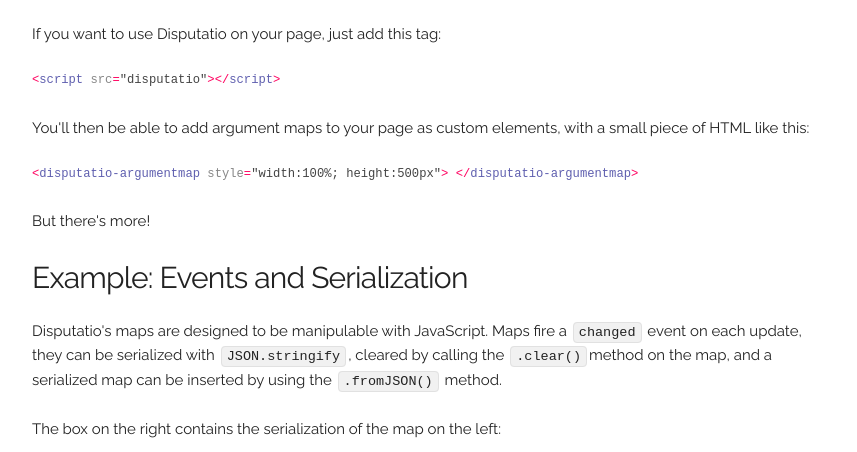
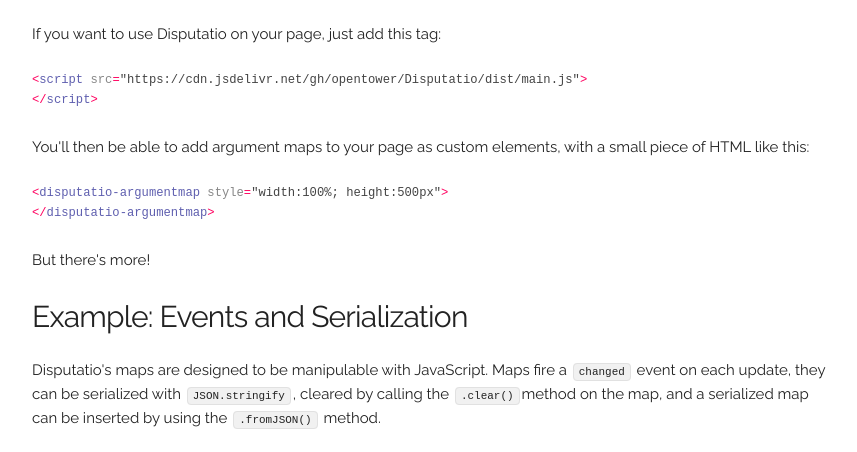
Before and after one commit to opentower/Disputatio, a website built with webpack: page index.html in a window 1280 px wide. Shown: the part 1084-1536 px from the top of the page, without its empty margins (208-1065 px from the left). Built offline with nearby package versions, Linux system fonts and the light colour scheme; a web font is replaced by a local one.

Commit message:
A few more minor tweaks to index.html

```diff
--- a/index.html
+++ b/index.html
@@ -7,7 +7,6 @@
         <link rel="preconnect" href="https://fonts.gstatic.com">
         <link href="https://fonts.googleapis.com/css2?family=Vesper+Libre&display=swap" rel="stylesheet">
         <link href="https://fonts.googleapis.com/css2?family=Raleway&display=swap" rel="stylesheet">
-        <link rel="stylesheet" href="https://cdn.jsdelivr.net/npm/normalize-css@2.3.1/normalize.css">
         <link rel="stylesheet" href="https://cdnjs.cloudflare.com/ajax/libs/skeleton/2.0.4/skeleton.min.css" type="text/css" media="screen" title="no title" charset="utf-8">
         <script src="https://cdn.jsdelivr.net/gh/Bernardo-Castilho/dragdroptouch/DragDropTouch.js"></script>
         <script charset="utf-8" src="./dist/main.js"></script>
@@ -60,12 +59,14 @@
             <p>If you want to use Disputatio on your page, just add this tag:</p>
 
 <pre>
-<span class="Function">&lt;</span><span class="Statement">script</span><span class="Function"> </span><span class="Type">src</span><span class="Function">=</span><span class="String">&quot;disputatio&quot;</span><span class="Function">&gt;</span><span class="Identifier">&lt;/</span><span class="Statement">script</span><span class="Identifier">&gt;</span></pre>
+<span class="Function">&lt;</span><span class="Statement">script</span><span class="Function"> </span><span class="Type">src</span><span class="Function">=</span><span class="String">&quot;https://cdn.jsdelivr.net/gh/opentower/Disputatio/dist/main.js&quot;</span><span class="Function">&gt;</span>
+<span class="Identifier">&lt;/</span><span class="Statement">script</span><span class="Identifier">&gt;</span></pre>
 
             <p>You'll then be able to add argument maps to your page as custom elements, with a small piece of HTML like this:</p>
 
 <pre>
-</span><span class="Function">&lt;</span><span class="Statement">disputatio-argumentmap</span><span class="Function"> </span><span class="Type">style</span><span class="Function">=</span><span class="String">&quot;width:100%; height:500px&quot;</span><span class="Function">&gt;</span> <span class="Identifier">&lt;/</span><span class="Statement">disputatio-argumentmap</span><span class="Identifier">&gt;</span></pre>
+</span><span class="Function">&lt;</span><span class="Statement">disputatio-argumentmap</span><span class="Function"> </span><span class="Type">style</span><span class="Function">=</span><span class="String">&quot;width:100%; height:500px&quot;</span><span class="Function">&gt;</span>
+<span class="Identifier">&lt;/</span><span class="Statement">disputatio-argumentmap</span><span class="Identifier">&gt;</span></pre>
             <p>But there's more!</p>
             <h4>
                 Example: Events and Serialization
@@ -218,7 +219,8 @@
         </div>
         <p>An argument map that handles drop events like this can be created with the HTML:</p>
 <pre>
-</span><span class="Function">&lt;</span><span class="Statement">disputatio-scaffolded-map</span><span class="Function"> </span><span class="Type">style</span><span class="Function">=</span><span class="String">&quot;width:100%; height:500px&quot;</span><span class="Function">&gt;</span> <span class="Identifier">&lt;/</span><span class="Statement">disputatio-scaffolded-map</span><span class="Identifier">&gt;</span></pre>
+</span><span class="Function">&lt;</span><span class="Statement">disputatio-scaffolded-map</span><span class="Function"> </span><span class="Type">style</span><span class="Function">=</span><span class="String">&quot;width:100%; height:500px&quot;</span><span class="Function">&gt;</span>
+<span class="Identifier">&lt;/</span><span class="Statement">disputatio-scaffolded-map</span><span class="Identifier">&gt;</span></pre>
         <p>It can accept any drop event carrying data of the type <code>application/disputatio</code>, but Disputatio provides another custom element for giving a quick draggable analysis of an argument, using the notation <code>{statement in text|premise content}</code> to create a draggable premise. Try below:
         </p>
         <disputatio-analysis>
@@ -228,7 +230,8 @@
         </disputatio-analysis>
         This custom element can be created with
 <pre>
-</span><span class="Function">&lt;</span><span class="Statement">disputatio-analysis</span><span class="Function"> </span><span class="Type">style</span><span class="Function">=</span><span class="String">&quot;width:100%; height:500px&quot;</span><span class="Function">&gt;</span> <span class="Identifier">&lt;/</span><span class="Statement">disputatio-analysis</span><span class="Identifier">&gt;</span></pre>
+</span><span class="Function">&lt;</span><span class="Statement">disputatio-analysis</span><span class="Function"> </span><span class="Type">style</span><span class="Function">=</span><span class="String">&quot;width:100%; height:500px&quot;</span><span class="Function">&gt;</span>
+<span class="Identifier">&lt;/</span><span class="Statement">disputatio-analysis</span><span class="Identifier">&gt;</span></pre>
         <p>To make it editable, just add the <code>contentEditable</code> attribute.</p>
         <h4>That's all for now!</h4>
         <p>
--- a/src/generic-map-classes.js
+++ b/src/generic-map-classes.js
@@ -217,7 +217,6 @@
             let clientY = e.touches[0].clientY
             let scrollLeft = this.map.frame.scrollLeft
             let scrollTop = this.map.frame.scrollTop
-            console.log(scrollLeft)
             let maprect = this.map.getBoundingClientRect()
             let thisrect = this.getBoundingClientRect()
             let  offset = { x: 0, y: 0 }
```
Also changed, not shown: dist/main.js, 1 other file.
